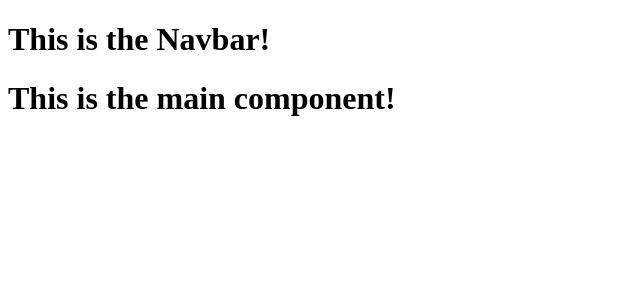
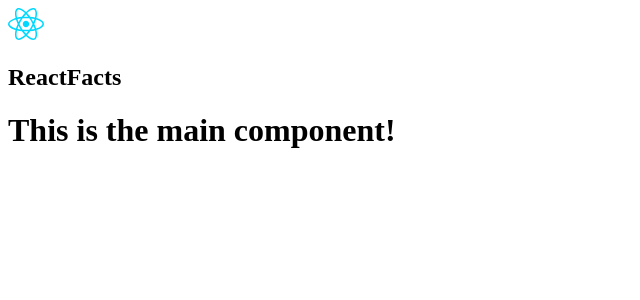
Before and after one commit to JAlazer/ReactLearn, a React (Vite) app in the folder project1/: page / in a window 1280 px wide. Shown: the top 300 px of the page, without its empty margins (0-640 px from the left). Built offline with nearby package versions, Linux system fonts and the light colour scheme.

Commit message:
Learned the hardway how to import images in jsx.

```diff
--- a/project1/src/components/Navbar.jsx
+++ b/project1/src/components/Navbar.jsx
@@ -1,9 +1,23 @@
+/**
+ * Challenge:
+ *
+ * Match the style given from Bob Ziroll's design
+ *
+ * Hints:
+ * - render a header with a nav; the image and "ReactFacts" are inside the nav
+ * -
+ */
 
+// import react logo
+import reactLogo from "../assets/react.svg"
 
 export default function Navbar() {
     return (
-        <h1>
-            This is the Navbar!
-        </h1>
+        <header className="nav-bar-head">
+            <nav className="nav-bar-navigation">
+                <img src={reactLogo} className="nav-bar-img" alt="React Logo" />
+                <h1 className="nav-bar-title">ReactFacts</h1>
+            </nav>
+        </header>
     )
 }
```
Also changed, not shown: project1/src/ReactFacts.jsx (line endings or trailing spaces).
